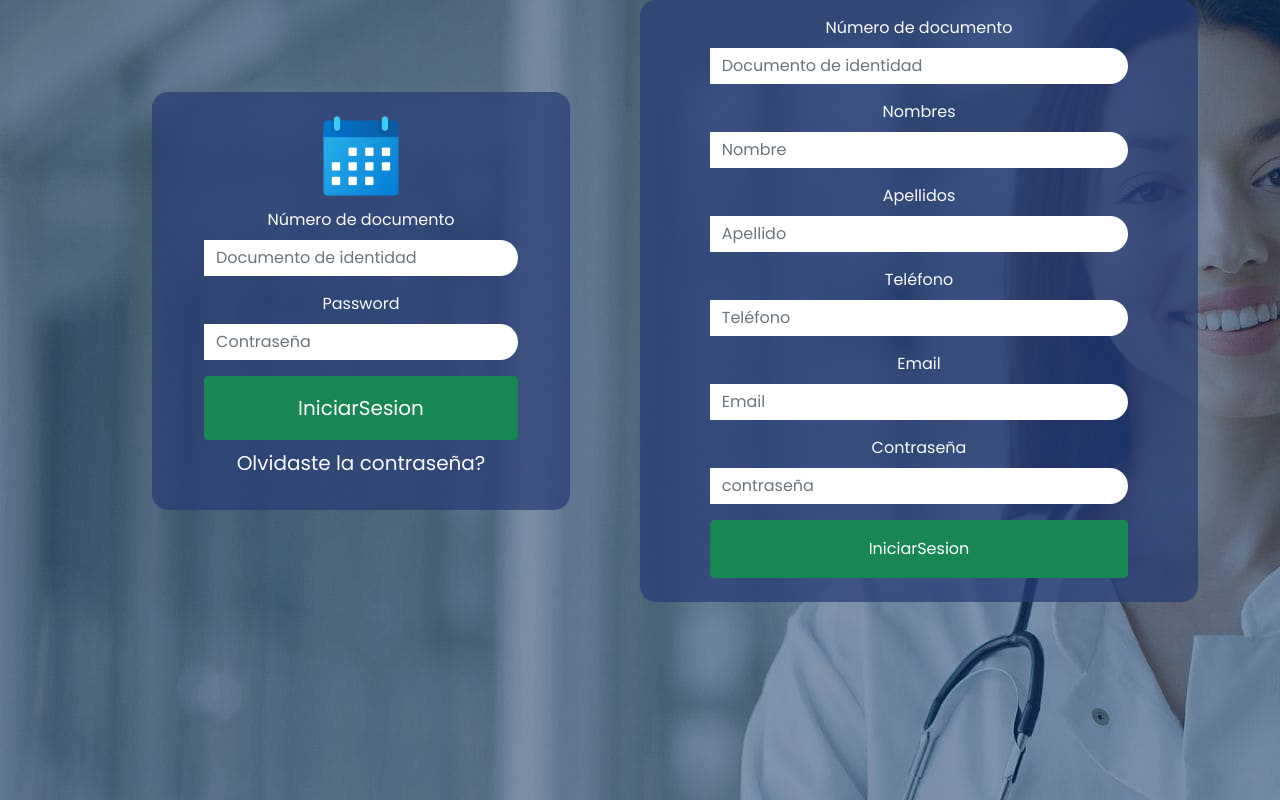
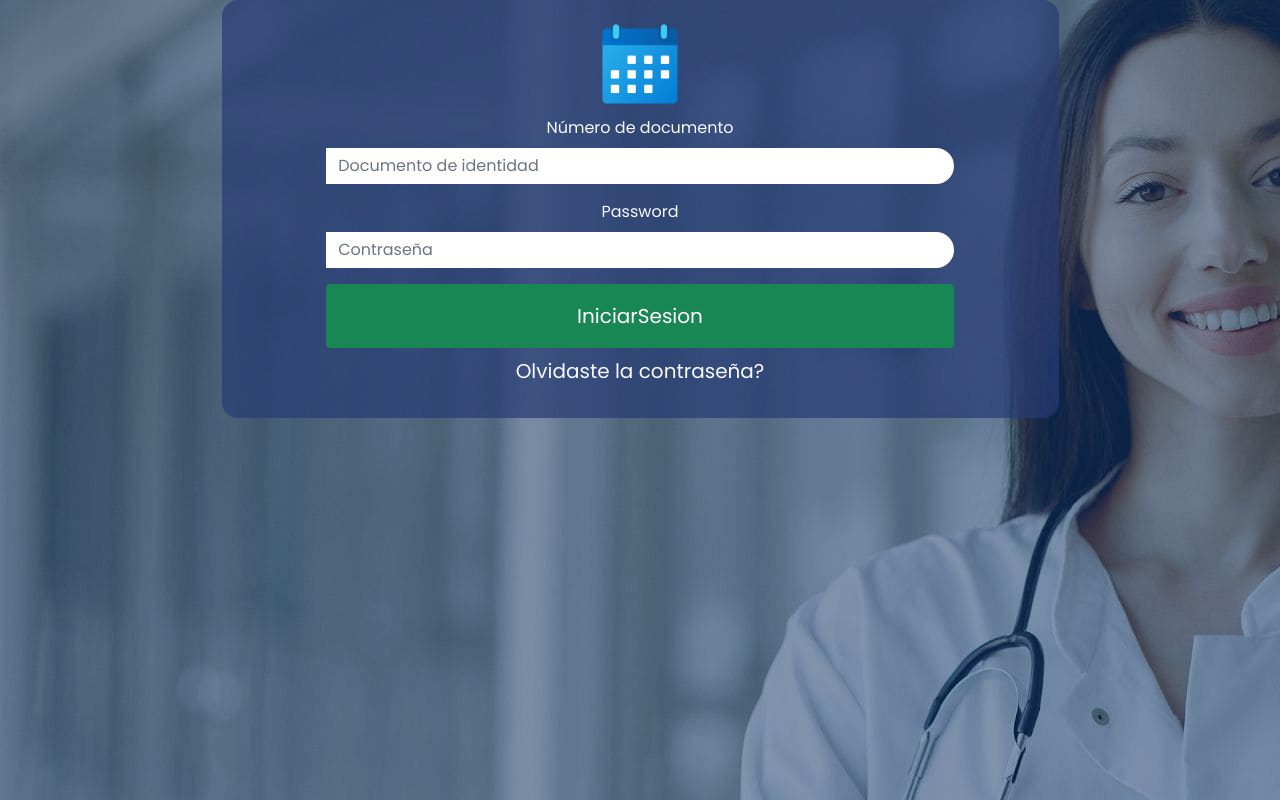
Before and after one commit to DavidTorres16/senasoft_myjobschedule, a React (Create React App) app in the folder my_job_schedule/: page / in a window 1280 px wide. Built offline with nearby package versions, Linux system fonts and the light colour scheme.

Commit message:
Se vinculan banckend y estilos de front

```diff
--- a/my_job_schedule/src/components/Registry/Registry.jsx
+++ b/my_job_schedule/src/components/Registry/Registry.jsx
@@ -2,7 +2,7 @@ import './Style.css';
 import React, {useEffect,useState} from 'react'
 const API= process.env.REACT_APP_API;
 
-export default function Login() {
+export default function Registry() {
 
     const [password, setPassword] = useState("")
     const [id,setId] = useState("")
--- a/my_job_schedule/src/modules/IndexPage/IndexPage.jsx
+++ b/my_job_schedule/src/modules/IndexPage/IndexPage.jsx
@@ -3,15 +3,20 @@ import React from 'react'
 import Login from '../../components/Login/Login'
 import Registry from '../../components/Registry/Registry'
 import StaffSchedule from '../../components/StaffSchedule/StaffSchedule'
+import {BrowserRouter as Router, Switch, Route} from 'react-router-dom'
 
 export default function IndexPage() {
     return (
         <div className="container d-flex justify-content-center align-items-center w-100 h-100">
-            <div className="d-flex justify-content-center align-items-center w-100 h-100">
-                <Login/>
-                <br />
-                <Registry/>
-            </div>
+            <Router>
+                <div className="d-flex justify-content-center align-items-center w-100 h-100">
+                    <Switch>
+                        <Route path="/staffRegistry" component={Registry}/>
+                        <Route path="/horario" component={StaffSchedule}/>
+                        <Route path="/" component={Login}/>
+                    </Switch>
+                </div>
+            </Router>
         </div>
     )
 }
```
Also changed, not shown: 1 other file (tests, documents, lock files or other folders).
